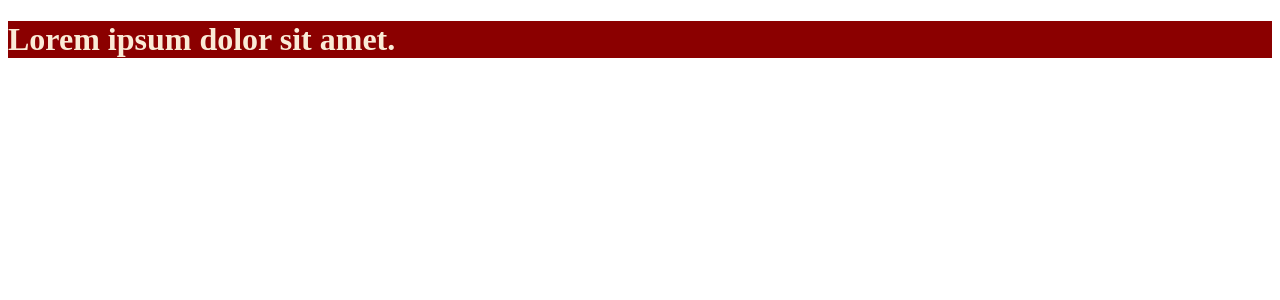
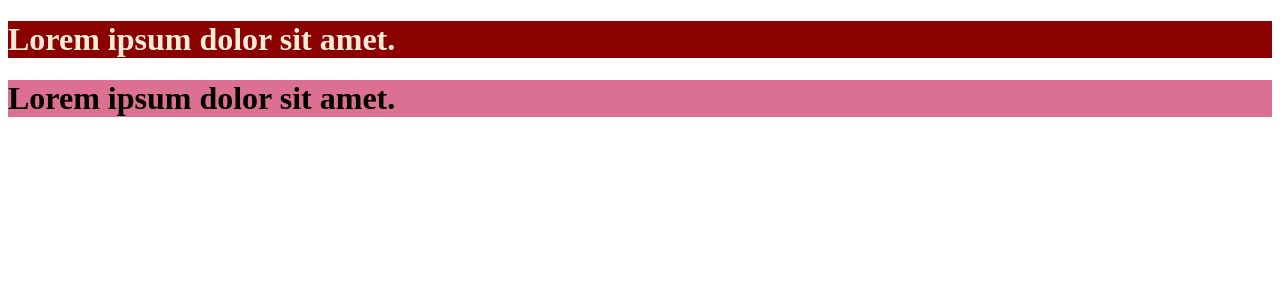
Before and after one commit to som42/reacht20231031, a React (Create React App) app: page / in a window 1280 px wide. Shown: the top 300 px of the page. Built offline with nearby package versions, Linux system fonts and the light colour scheme.

Commit message:
사용할때 클래스명 죽복이 발생할수 있음 -> css.module를 통해 중복방지 해보기

```diff
--- a/src/App.js
+++ b/src/App.js
@@ -1,9 +1,11 @@
 import { MyText } from "./component/MyText";
+import { MyBlock } from "./component/MyBlock";
 
 function App() {
   return (
     <div>
       <MyText />
+      <MyBlock />
     </div>
   );
 }
--- /dev/null
+++ b/src/component/MyBlock.js
@@ -0,0 +1,9 @@
+import style from "../style/yourStryle.module.css";
+
+export function MyBlock() {
+  return (
+    <div>
+      <h1 className={style.error}>Lorem ipsum dolor sit amet.</h1>
+    </div>
+  );
+}
--- a/src/component/MyText.js
+++ b/src/component/MyText.js
@@ -1,9 +1,9 @@
-import "../style/error.css";
+import st from "../style/error.module.css";
 export function MyText() {
   return (
     <div>
       {/*red 배경색, white 폰 글자색*/}
-      <h1 className="error">Lorem ipsum dolor sit amet.</h1>
+      <h1 className={st.error}>Lorem ipsum dolor sit amet.</h1>
     </div>
   );
 }
--- /dev/null
+++ b/src/style/yourStryle.module.css
@@ -0,0 +1,4 @@
+.error {
+    background-color: palevioletred;
+    color: black;
+}
```
Also changed, not shown: src/style/error.module.css (renamed from src/style/error.css).
